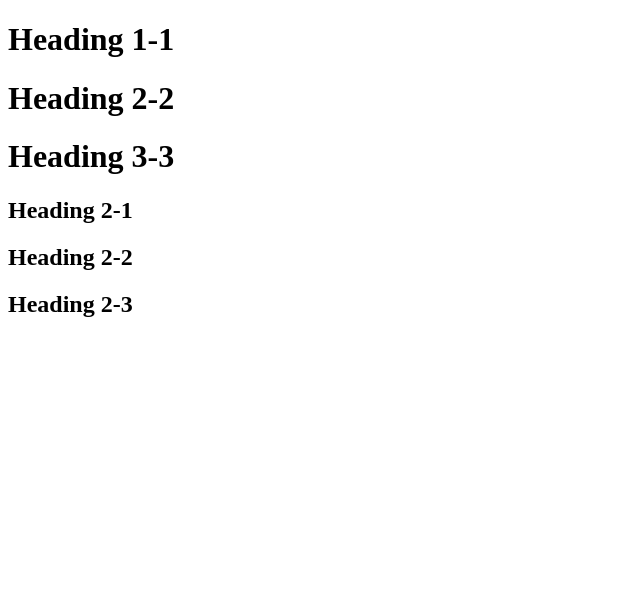
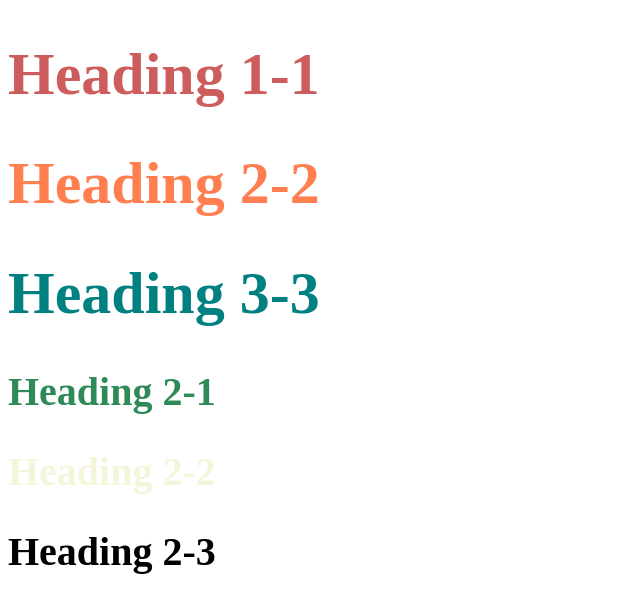
Before and after one commit to kepapen/Kevin, a plain HTML site: page Style test.html in a window 1280 px wide. Shown: the whole page, without its empty margins (0-640 px from the left). Drawn offline with Linux system fonts and the light colour scheme.

Commit message:
Update Style test.html

```diff
--- a/Style test.html
+++ b/Style test.html
@@ -6,11 +6,11 @@
 	<title>Style Test</title>
 </head>
 <body>
-<h1>Heading 1-1</h1>
-<h1>Heading 2-2</h1>
-<h1>Heading 3-3</h1>
-<h2>Heading 2-1</h2>
-<h2>Heading 2-2</h2>
-<h2>Heading 2-3</h2>
+<h1 style="font-size: 60px; color:indianred;">Heading 1-1</h1>
+<h1 style="font-size: 60px; color:coral;">Heading 2-2</h1>
+<h1 style="font-size: 60px; color:teal;">Heading 3-3</h1>
+<h2 style="font-size: 40px; color:seagreen;">Heading 2-1</h2>
+<h2 style="font-size: 40px; color:beige;">Heading 2-2</h2>
+<h2 style="font-size: 40px; color:inherit;">Heading 2-3</h2>
 </body>
 </html>
```
